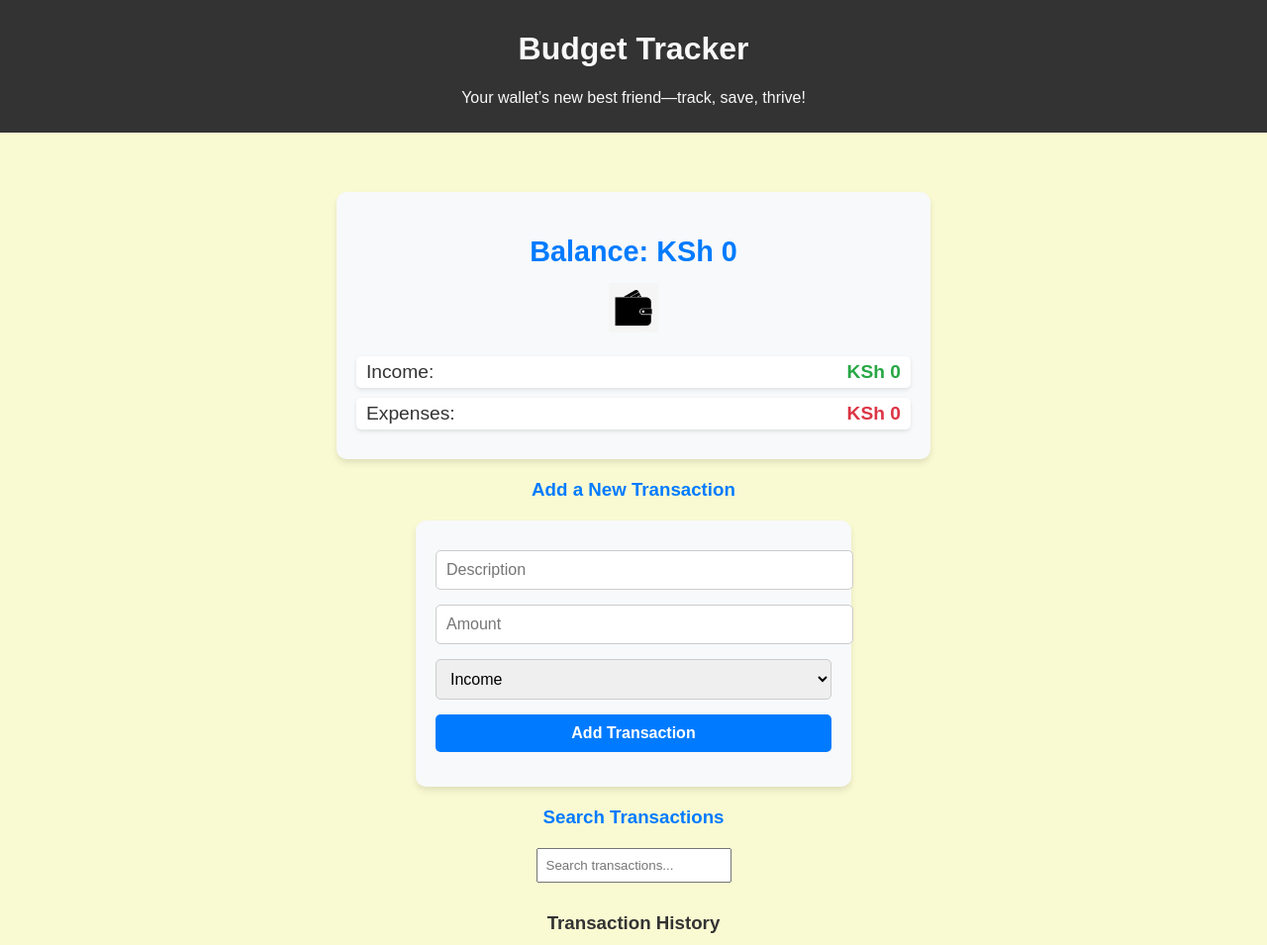
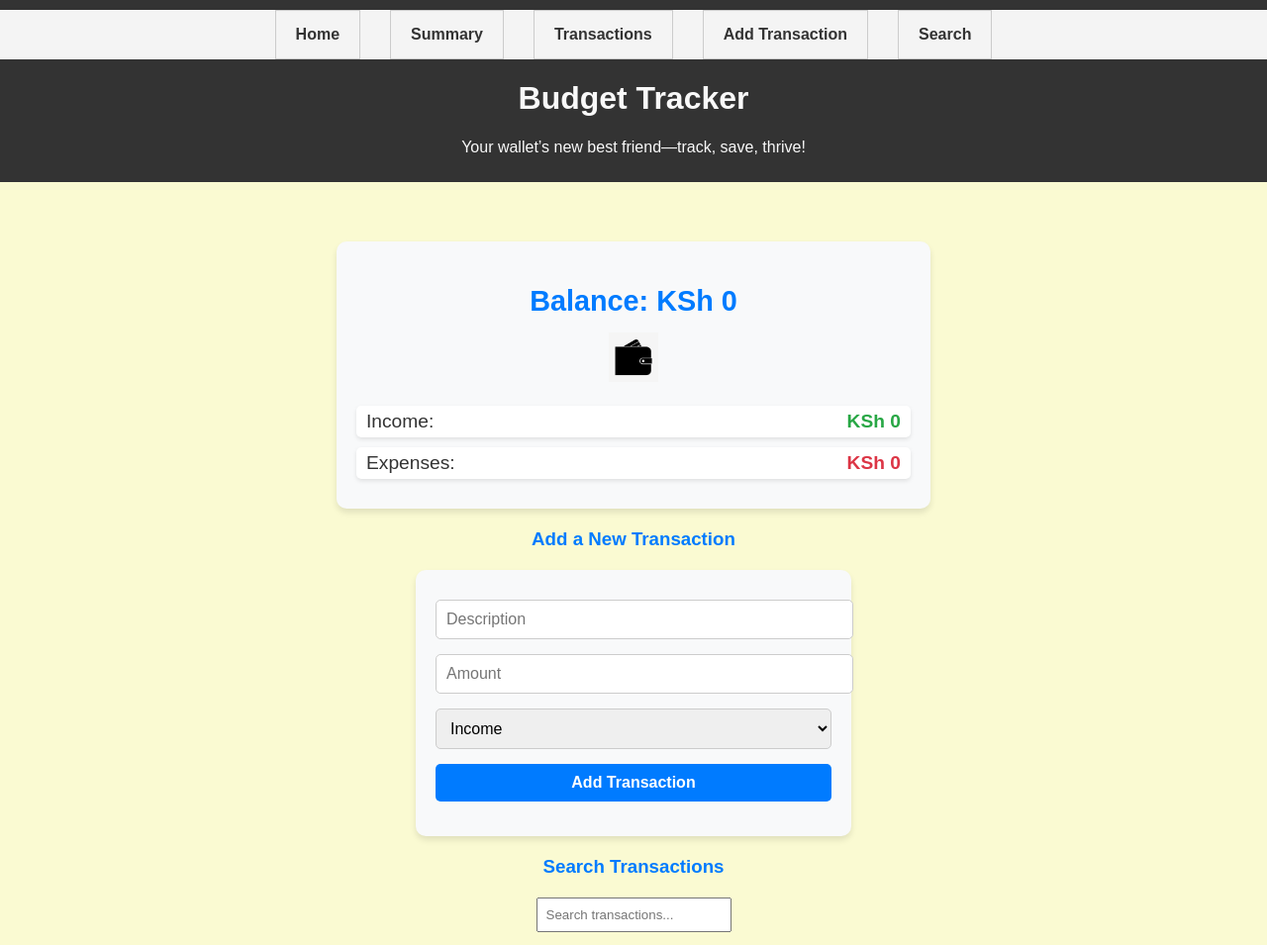
Before and after one commit to Velma96/phase1-project, a plain HTML site: page index.html in a window 1280 px wide. Shown: the top 955 px of the page at 99% size. Drawn offline with Linux system fonts and the light colour scheme; no server answers.

Commit message:
add navbar

```diff
--- a/index.html
+++ b/index.html
@@ -9,6 +9,15 @@
 <body>
 
   <header>
+    <nav>
+      <ul class="navbar">
+        <li><a href="#">Home</a></li>
+        <li><a href="#summary">Summary</a></li>
+        <li><a href="#transactions">Transactions</a></li>
+        <li><a href="#add-transaction">Add Transaction</a></li>
+        <li><a href="#search-transactions">Search</a></li>
+      </ul>
+    </nav>
     <h1>Budget Tracker</h1>
     <p>Your wallet’s new best friend—track, save, thrive!</p>
   </header>
--- a/styles.css
+++ b/styles.css
@@ -45,6 +45,31 @@ body {
     text-align: center;
   }
 
+  .navbar {
+    display: flex;
+    justify-content: center;
+    list-style-type: none;
+    padding: 0;
+    margin: 0 0 20px 0;
+    background-color: #f4f4f4;
+  }
+
+  .navbar li {
+    margin: 0 15px;
+  }
+
+  .navbar a {
+    text-decoration: none;
+    color: #333;
+    font-weight: bold;
+    padding: 10px 15px;
+    display: block;
+  }
+  .navbar a:hover {
+    background-color: #ddd;
+    color: #000;
+    border-radius: 5px;
+  }
   main {
     padding: 20px;
   }
```
